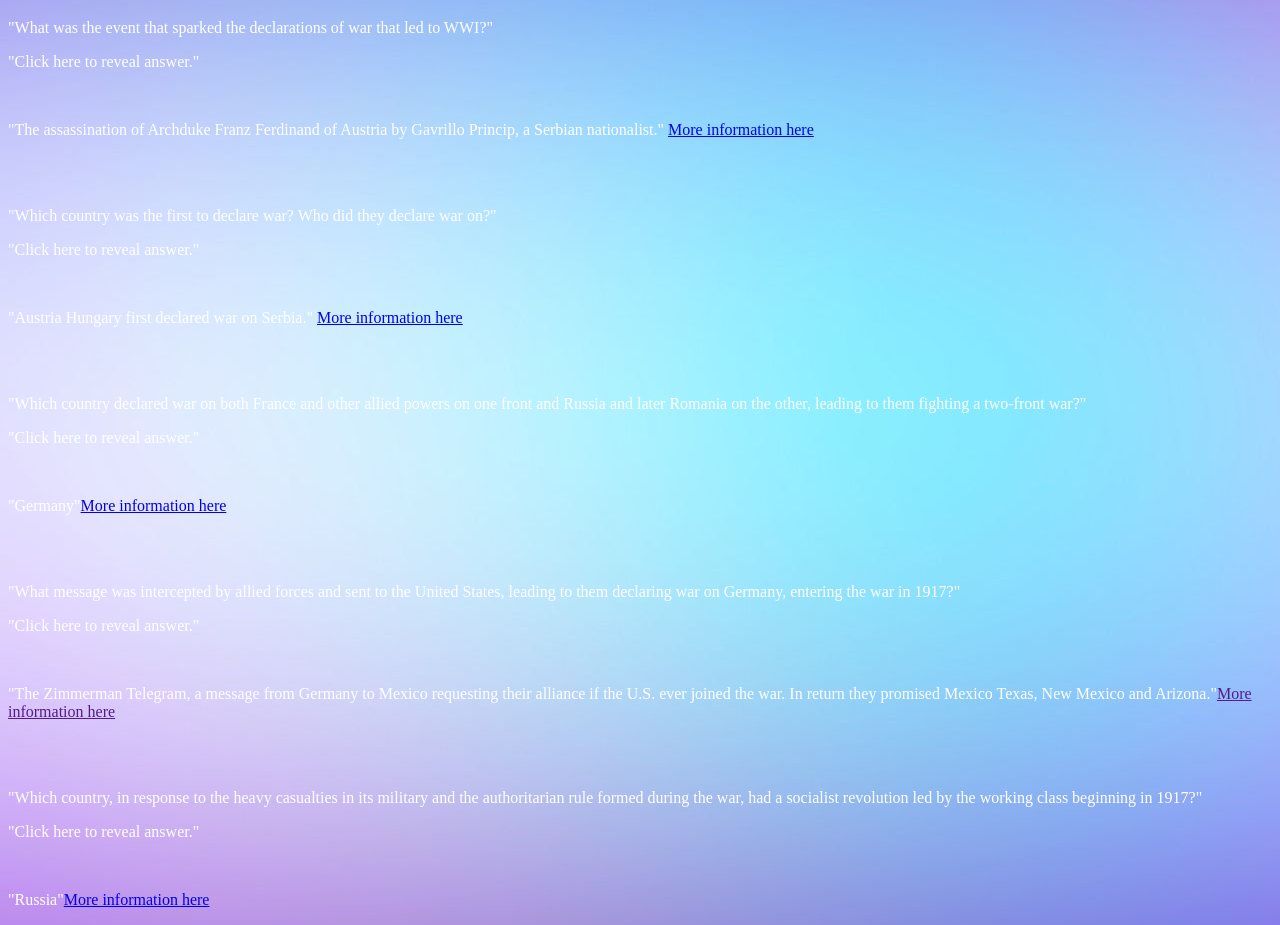
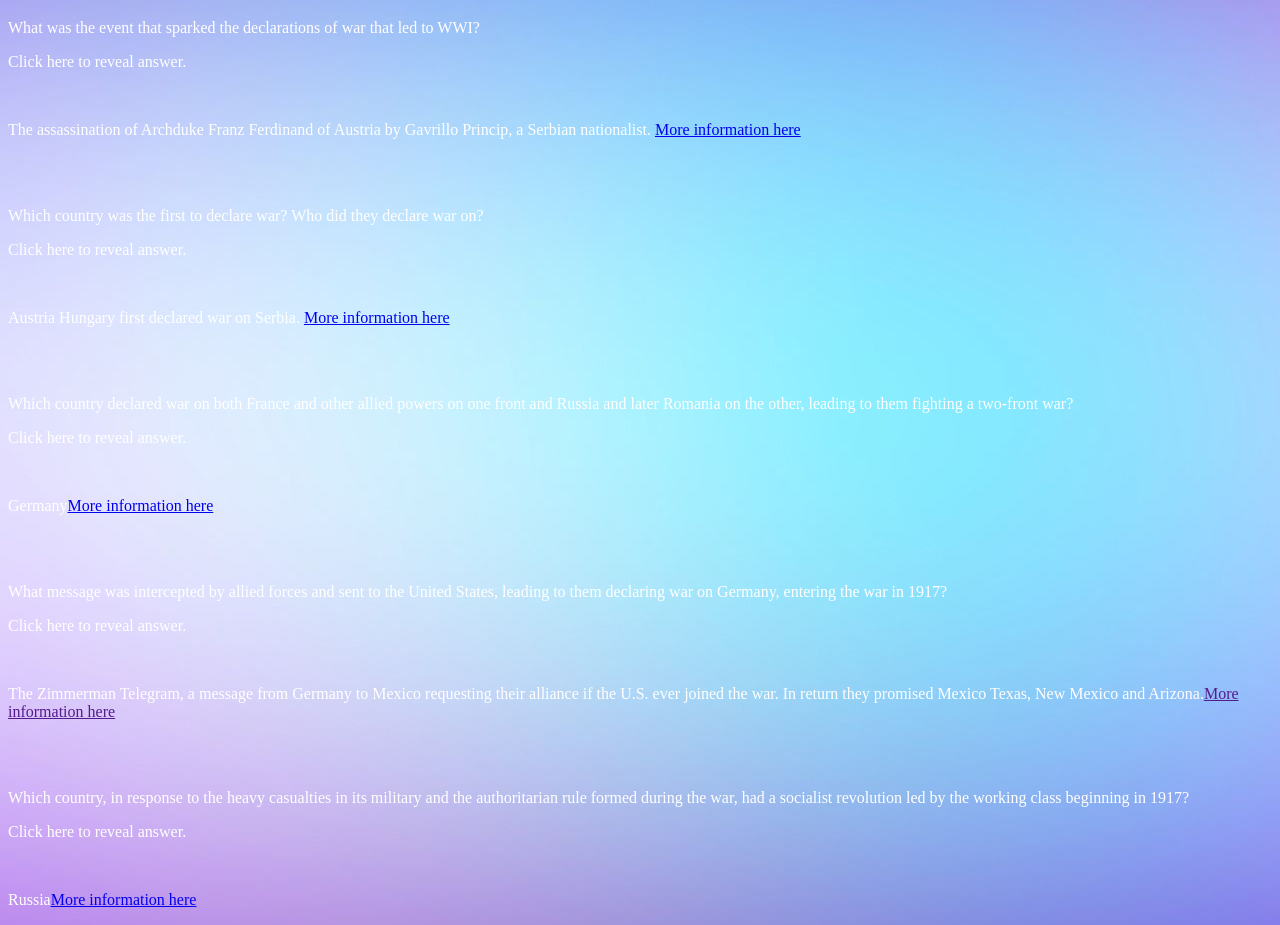
Before and after one commit to putate/QuizWebsite, a plain HTML site: page index.html in a window 1280 px wide. Shown: the part 61-986 px from the top of the page. Drawn offline with Linux system fonts and the light colour scheme.

Commit message:
Update index.html

```diff
--- a/index.html
+++ b/index.html
@@ -7,35 +7,35 @@
  </head>
  <body>
    <h1>AP World History Quiz</h1>
-  <p id="Q1">"What was the event that sparked the declarations of war that led to WWI?"</p>
-  <p id="Q1B">"Click here to reveal answer."</p>
+  <p id="Q1">What was the event that sparked the declarations of war that led to WWI?</p>
+  <p id="Q1B">Click here to reveal answer.</p>
   <br>
   <div id="A1D">
-  <p id="A1">"The assassination of Archduke Franz Ferdinand of Austria by Gavrillo Princip, a Serbian nationalist." <a href="https://en.wikipedia.org/wiki/Assassination_of_Archduke_Franz_Ferdinand">More information here<a/></p>
+  <p id="A1">The assassination of Archduke Franz Ferdinand of Austria by Gavrillo Princip, a Serbian nationalist. <a href="https://en.wikipedia.org/wiki/Assassination_of_Archduke_Franz_Ferdinand">More information here<a/></p>
   </div>
   <br>
   <br>
-  <p id="Q2">"Which country was the first to declare war? Who did they declare war on?"</p>
-  <p id="Q2B">"Click here to reveal answer."</p>
+  <p id="Q2">Which country was the first to declare war? Who did they declare war on?</p>
+  <p id="Q2B">Click here to reveal answer.</p>
   <br>
-  <p id="A2">"Austria Hungary first declared war on Serbia." <a href="https://en.wikipedia.org/wiki/To_my_peoples">More information here<a/></p>
+  <p id="A2">Austria Hungary first declared war on Serbia. <a href="https://en.wikipedia.org/wiki/To_my_peoples">More information here<a/></p>
   <br>
   <br>
-  <p id="Q3">"Which country declared war on both France and other allied powers on one front and Russia and later Romania on the other, leading to them fighting a two-front war?"</p>
-  <p id="Q3B">"Click here to reveal answer."</p>
+  <p id="Q3">Which country declared war on both France and other allied powers on one front and Russia and later Romania on the other, leading to them fighting a two-front war?</p>
+  <p id="Q3B">Click here to reveal answer.</p>
   <br>
-  <p id="A3">"Germany"<a href="https://en.wikipedia.org/wiki/Two-front_war#Germany">More information here<a/></p>
+  <p id="A3">Germany<a href="https://en.wikipedia.org/wiki/Two-front_war#Germany">More information here<a/></p>
   <br>
   <br>
-  <p id="Q4">"What message was intercepted by allied forces and sent to the United States, leading to them declaring war on Germany, entering the war in 1917?"</p>
-  <p id="Q4B">"Click here to reveal answer."</p>
+  <p id="Q4">What message was intercepted by allied forces and sent to the United States, leading to them declaring war on Germany, entering the war in 1917?</p>
+  <p id="Q4B">Click here to reveal answer.</p>
   <br>
-  <p id="A4">"The Zimmerman Telegram, a message from Germany to Mexico requesting their alliance if the U.S. ever joined the war. In return they promised Mexico Texas, New Mexico and Arizona."<a href="">More information here<a/><p/>
+  <p id="A4">The Zimmerman Telegram, a message from Germany to Mexico requesting their alliance if the U.S. ever joined the war. In return they promised Mexico Texas, New Mexico and Arizona.<a href="">More information here<a/><p/>
   <br>
   <br>
-  <p id="Q5">"Which country, in response to the heavy casualties in its military and the authoritarian rule formed during the war, had a socialist revolution led by the working class beginning in 1917?"<p/>
-  <p id="Q5B">"Click here to reveal answer."</p>
+  <p id="Q5">Which country, in response to the heavy casualties in its military and the authoritarian rule formed during the war, had a socialist revolution led by the working class beginning in 1917?<p/>
+  <p id="Q5B">Click here to reveal answer.</p>
   <br>
-  <p id="A5">"Russia"<a href="https://en.wikipedia.org/wiki/Russian_Revolution">More information here<a/></p>
+  <p id="A5">Russia<a href="https://en.wikipedia.org/wiki/Russian_Revolution">More information here<a/></p>
  </body>
 </html>
```
